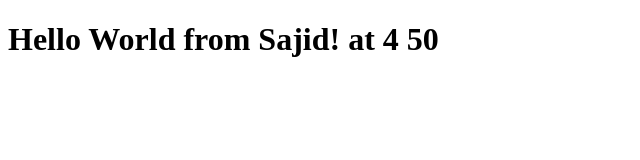
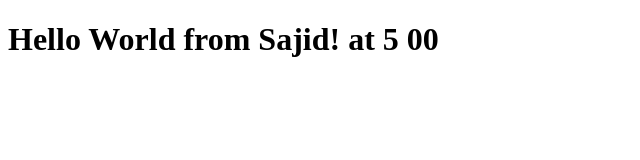
Before and after one commit to sajid-munawar/Boot-Camp-2020, a plain HTML site: page index.html in a window 1280 px wide. Shown: the full height of the page, 0-640 px from the left. Drawn offline with Linux system fonts and the light colour scheme.

Commit message:
Update index.html

```diff
--- a/index.html
+++ b/index.html
@@ -6,6 +6,6 @@
     <title>Document</title>
 </head>
 <body>
-    <h1> Hello World from Sajid! at 4 50</h1>
+    <h1> Hello World from Sajid! at 5 00</h1>
 </body>
 </html>
```
